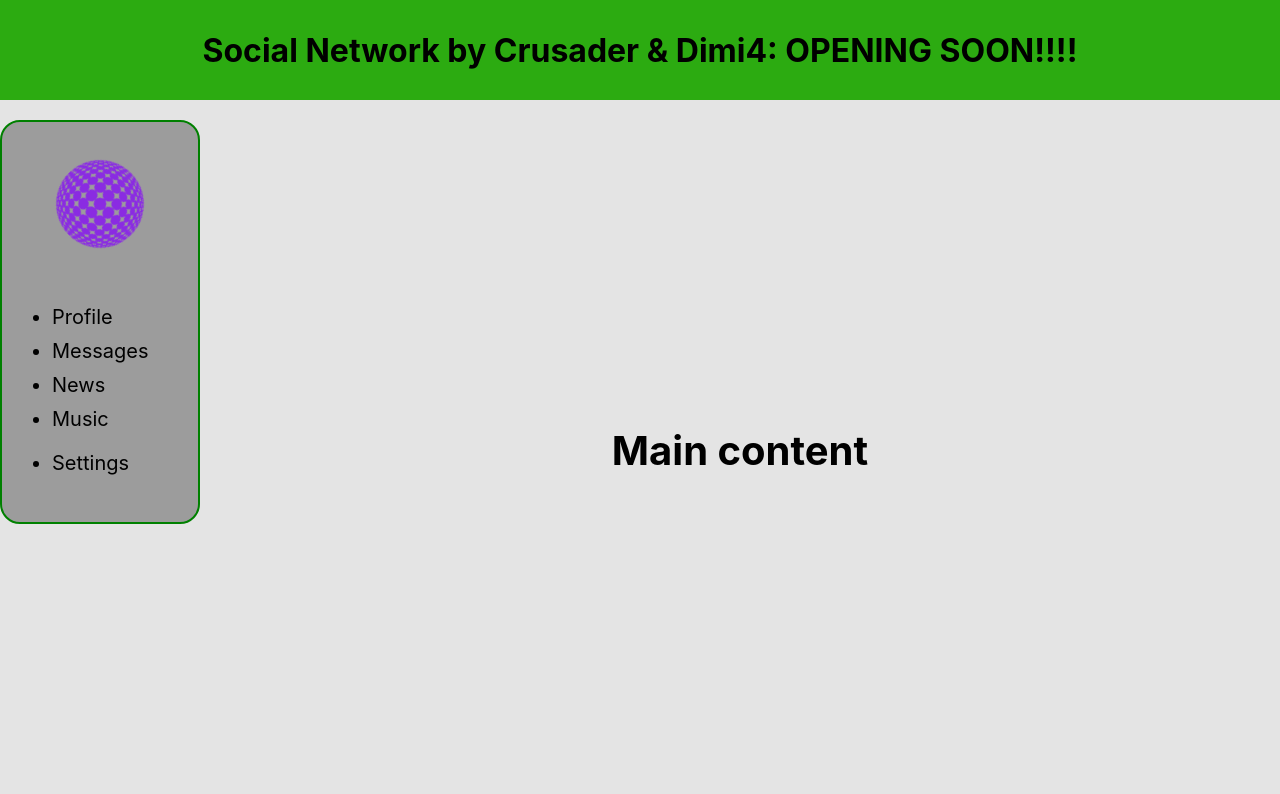
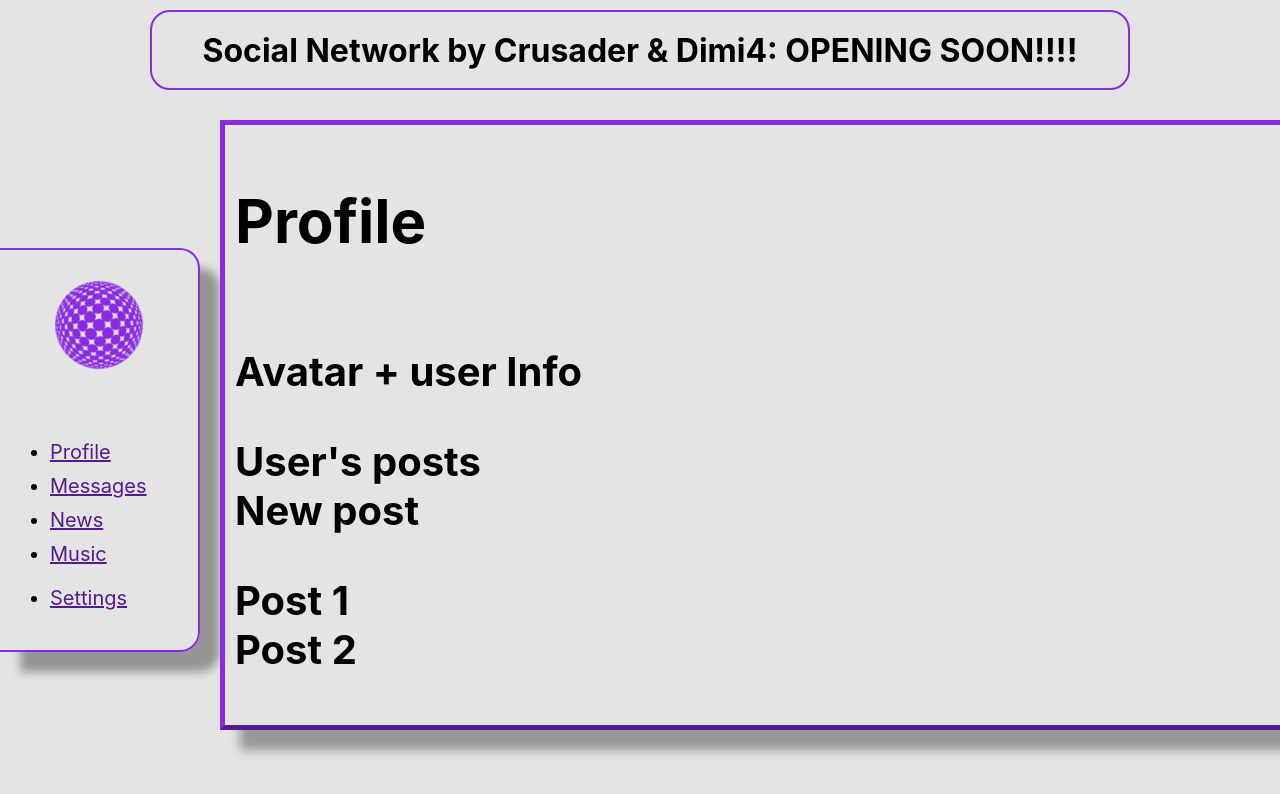
Before and after one commit to CrusaderDen/project_social_network, a React (Create React App) app: page / in a window 1280 px wide. Shown: the top 794 px of the page. Built offline with nearby package versions, Linux system fonts and the light colour scheme.

Commit message:
Create main layout

```diff
--- a/src/App.css
+++ b/src/App.css
@@ -6,44 +6,56 @@
 }
 
 header {
-    background-color: rgb(44, 171, 17);
+    border: 2px solid #8A2BE2FF;
+    border-radius: 20px;
     grid-area: 1/1/span 1/span 2;
     display: flex;
     justify-content: center;
     align-items: center;
+    margin: 10px 150px;
 }
 
 
-aside {
-    background-color: rgb(156, 156, 156);
-    border: 2px solid green;
-    border-radius: 20px;
-    margin-top: 20px;
-    max-height: 400px;
+.navbar {
+    box-shadow: 20px 20px 10px #969696;
+    border-top: 2px solid #8A2BE2FF;
+    border-right: 2px solid #8A2BE2FF;
+    border-bottom: 2px solid #8A2BE2FF;
+    border-radius: 0 20px 20px 0;
+
+
+    align-self: center;
+    min-height: 400px;
+
+
     display: flex;
     flex-direction: column;
-    justify-content: space-evenly;
+    justify-content: space-around;
 }
 
-aside img {
+.navbar img {
     width: 90px;
     height: 90px;
-    animation: rotator 10s infinite cubic-bezier(.52, 2, .35, .27) alternate;
+    animation: rotator 5s infinite cubic-bezier(.52, 2, .35, 0) alternate;
     display: block;
     margin: 10px auto;
 }
 
 
 main {
+    padding: 20px 20px 100px 20px;
 
 }
 
 .main-wrapper {
+    max-width: 1140px;
     width: 100%;
     height: 100%;
-    display: flex;
-    justify-content: center;
-    align-items: center;
+    display: grid;
+    margin: 0 auto;
+    padding: 10px;
+    border: 5px outset #8A2BE2FF;
+    box-shadow: 20px 20px 10px #969696;
     font-size: 40px;
     font-weight: 700;
 }
--- a/src/App.tsx
+++ b/src/App.tsx
@@ -1,33 +1,16 @@
 import React from 'react';
 import './App.css';
 import logo from './assets/logo.svg'
+import {Header} from "./components/Header";
+import {Navbar} from "./components/Navbar";
+import {Profile} from "./components/Profile";
 
 function App() {
     return (
         <div className={'app-wrapper'}>
-            <header>
-                <h1>Social Network by Crusader & Dimi4: OPENING SOON!!!!</h1>
-            </header>
-            <aside>
-                <img src={logo} alt="crusader's social network"/>
-                <nav>
-                    <ul>
-                        <li>Profile</li>
-                        <li>Messages</li>
-                        <li>News</li>
-                        <li>Music</li>
-                    </ul>
-                    <ul>
-                        <li>Settings</li>
-                    </ul>
-                </nav>
-
-            </aside>
-            <main>
-                <div className="main-wrapper">
-                    Main content
-                </div>
-            </main>
+            <Header/>
+            <Navbar/>
+            <Profile/>
         </div>
     );
 }
--- /dev/null
+++ b/src/components/Header.tsx
@@ -0,0 +1,9 @@
+import React from 'react';
+
+export const Header = () => {
+    return (
+        <header>
+            <h1>Social Network by Crusader & Dimi4: OPENING SOON!!!!</h1>
+        </header>
+    );
+};
--- /dev/null
+++ b/src/components/Navbar.tsx
@@ -0,0 +1,21 @@
+import React from 'react';
+import logo from "../assets/logo.svg";
+
+export const Navbar = () => {
+    return (
+        <div className={'navbar'}>
+            <img src={logo} alt="crusader's social network"/>
+            <nav>
+                <ul>
+                    <li><a href="">Profile</a></li>
+                    <li><a href="">Messages</a></li>
+                    <li><a href="">News</a></li>
+                    <li><a href="">Music</a></li>
+                </ul>
+                <ul>
+                    <li><a href="">Settings</a></li>
+                </ul>
+            </nav>
+        </div>
+    );
+};
--- /dev/null
+++ b/src/components/Profile.tsx
@@ -0,0 +1,20 @@
+import React from 'react';
+
+export const Profile = () => {
+    return (
+        <main>
+            <div className="main-wrapper">
+                <h2>Profile</h2>
+                <div>Avatar + user Info</div>
+                <div>
+                    User's posts
+                    <div>New post</div>
+                </div>
+                <div>
+                    <div>Post 1</div>
+                    <div>Post 2</div>
+                </div>
+            </div>
+        </main>
+    );
+};
--- a/src/index.css
+++ b/src/index.css
@@ -8,7 +8,7 @@ body {
     -webkit-font-smoothing: antialiased;
     -moz-osx-font-smoothing: grayscale;
     background-color: #e4e4e4;
-
+    min-width: 850px;
 }
 
 code {
```
